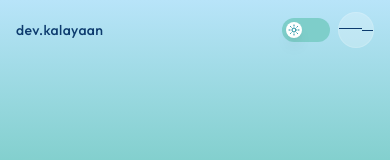
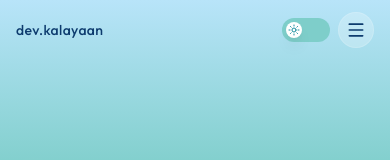
Before and after one commit to fredshekken/ida-portfolio, a Next.js app: page /about in a window 390 px wide. Shown: the top 160 px of the page. Built offline with nearby package versions, Linux system fonts and the light colour scheme.

Commit message:
fix: mobile navbar icon

```diff
--- a/src/components/ui/Navbar.tsx
+++ b/src/components/ui/Navbar.tsx
@@ -1,7 +1,7 @@
 "use client";
 
 import { useState, useEffect } from "react";
-import { Sun, Moon } from "lucide-react";
+import { Sun, Moon, Menu, X } from "lucide-react";
 import { motion } from "framer-motion";
 
 interface NavbarProps {
@@ -102,9 +102,11 @@ export default function Navbar({ isDark, setIsDark, scrollDepth }: NavbarProps)
             aria-expanded={menuOpen}
             onClick={() => setMenuOpen(!menuOpen)}
           >
-            <span className="block w-4 h-px bg-current mb-1" />
-            <span className="block w-4 h-px bg-current mb-1" />
-            <span className="block w-4 h-px bg-current" />
+            {menuOpen ? (
+              <X className="w-5 h-5" />
+            ) : (
+              <Menu className="w-5 h-5" />
+            )}
           </button>
         </div>
       </div>
```
